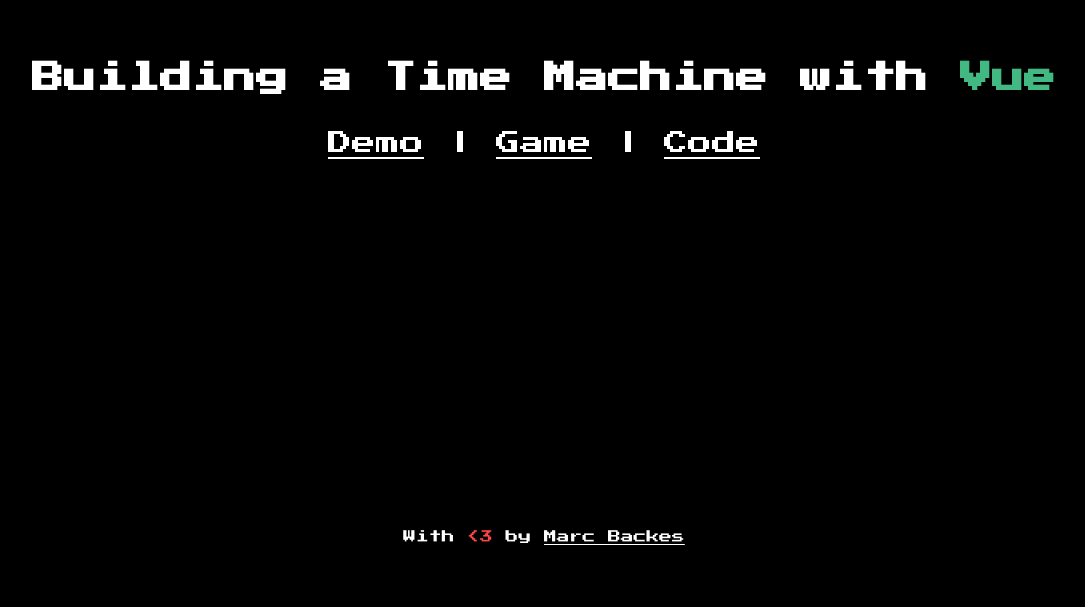
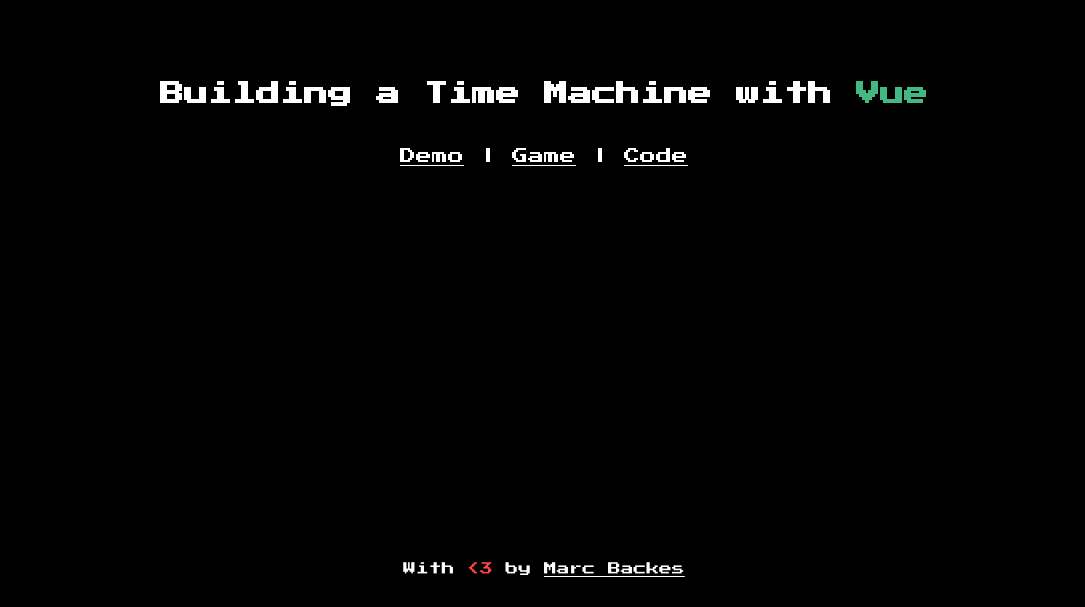
Before and after one commit to themarcba/vue-timemachine, a Vue app: page / in a window 1280 px wide. Shown: the part 302-909 px from the top of the page, without its empty margins (96-1181 px from the left). Before the commit the page ends 877 px from the top, so only its background shows below. Built offline with nearby package versions, Linux system fonts and the light colour scheme.

Commit message:
fixed index

```diff
--- a/src/views/IndexView.vue
+++ b/src/views/IndexView.vue
@@ -3,7 +3,7 @@
 <template>
   <div class="index">
     <h1>Building a Time Machine with <span class="vue">Vue</span></h1>
-    <div>
+    <div style="display: flex; gap: 1rem">
       <RouterLink to="/demo">Demo</RouterLink>
       |
       <RouterLink to="/game">Game</RouterLink>
@@ -15,7 +15,7 @@
 
 <style scoped>
 h1 {
-  font-size: 2rem;
+  font-size: 1.5rem;
   text-align: center;
 }
 .vue {
@@ -28,8 +28,9 @@
   align-items: center;
   height: 100vh;
   gap: 1rem;
-  font-size: 1.5rem;
-
+  font-size: 1rem;
+  padding: 1rem;
+  line-height: 1.5;
   a {
     color: #fff;
   }
```
